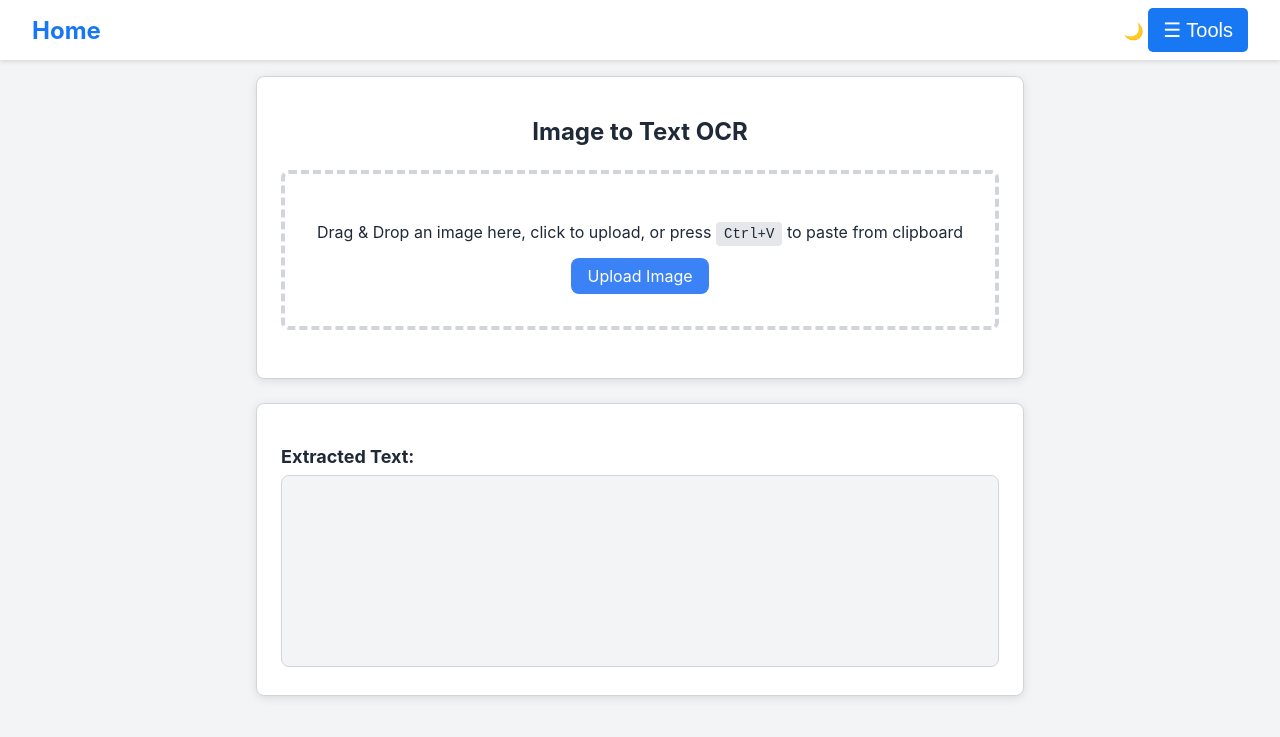
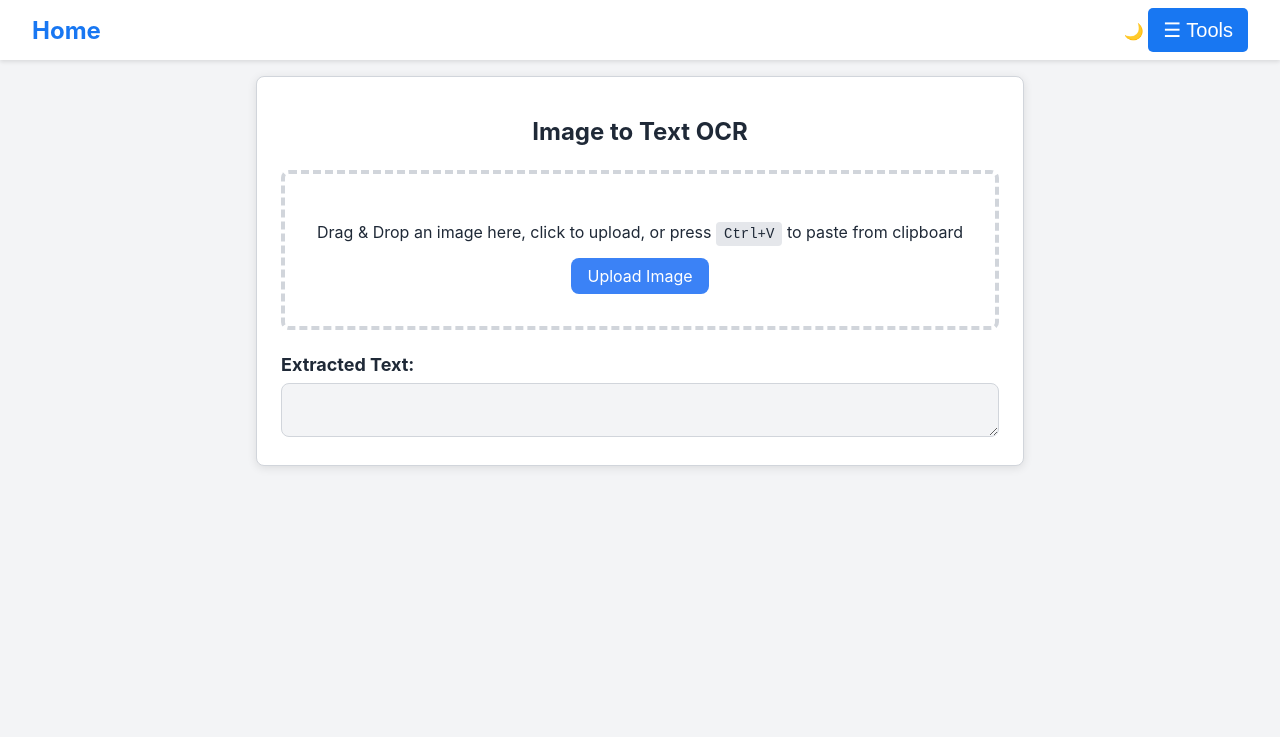
Before and after one commit to nishs1729/nishs1729.github.io, a Jekyll site: the page built from tools/ocr.html, in a window 1280 px wide. Shown: the top 737 px of the page. Built offline with Jekyll 4.4.1, drawn with Linux system fonts in a browser that asks for light colours.

Commit message:
updated ocr layout

```diff
--- a/tools/css/ocr.css
+++ b/tools/css/ocr.css
@@ -130,13 +130,12 @@ h3 {
 
 #output {
     width: 100%;
-    height: 192px;
     padding: 12px;
     border: 1px solid var(--card-border-color);
     border-radius: 8px;
     background-color: var(--bg-color);
     color: var(--text-color);
-    resize: none;
+    resize: both;
 }
 
 @media (max-width: 640px) {
--- a/tools/js/ocr.js
+++ b/tools/js/ocr.js
@@ -109,6 +109,7 @@ async function loadImage(src) {
             output.value = text || 'No text detected.';
             status.textContent = 'Done processing.';
             status.classList.remove('progress');
+            adjustOutputHeight();
         } catch (err) {
             status.textContent = 'Error during OCR: ' + err.message;
             status.classList.add('error');
@@ -120,3 +121,14 @@ async function loadImage(src) {
     };
     currentImage.src = src;
 }
+
+function adjustOutputHeight() {
+    output.style.height = 'auto';
+    output.style.height = (output.scrollHeight) + 'px';
+}
+
+// Adjust height on input
+output.addEventListener('input', adjustOutputHeight);
+
+// Initial adjustment
+adjustOutputHeight();
--- a/tools/ocr.html
+++ b/tools/ocr.html
@@ -25,11 +25,9 @@
                 </label>
             </div>
             <p id="status"></p>
-            <img id="preview" alt="Image Preview">
-        </div>
-        <div class="card">
             <h3>Extracted Text:</h3>
             <textarea id="output" readonly></textarea>
+            <img id="preview" alt="Image Preview">
         </div>
     </div>
     <canvas style="display:none;"></canvas>
```
